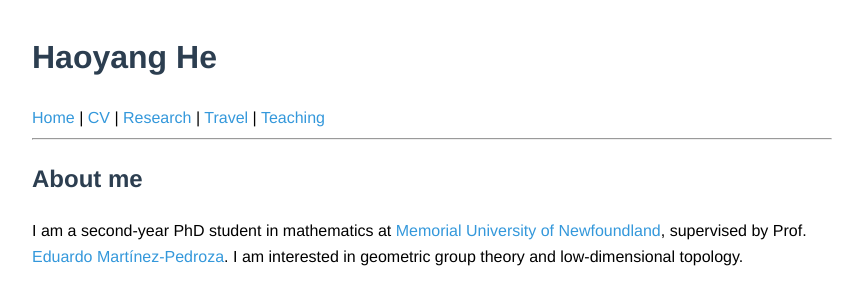
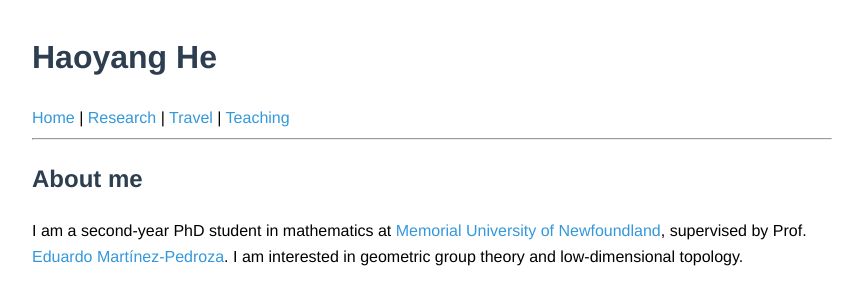
Before and after one commit to haoyang-he/haoyang-he.github.io, a Jekyll site: the page built from index.md, in a window 1280 px wide. Shown: the top 298 px of the page, without its empty margins (208-1071 px from the left). Built offline with Jekyll 4.4.1, drawn with Linux system fonts in a browser that asks for light colours.

```diff
--- a/_includes/header.html
+++ b/_includes/header.html
@@ -2,7 +2,6 @@
   <h1>{{ site.title }}</h1>
   <nav>
     <a href="{{ "/" | relative_url }}">Home</a> |
-    <a href="{{ "/cv" | relative_url }}">CV</a> |
     <a href="{{ "/research" | relative_url }}">Research</a> |
     <a href="{{ "/travel" | relative_url }}">Travel</a> |
     <a href="{{ "/teaching" | relative_url }}">Teaching</a>
```
